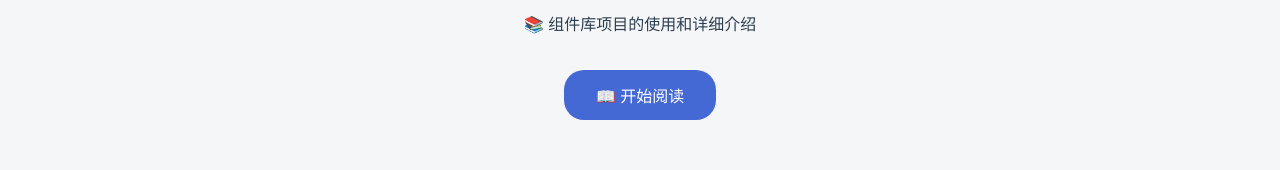
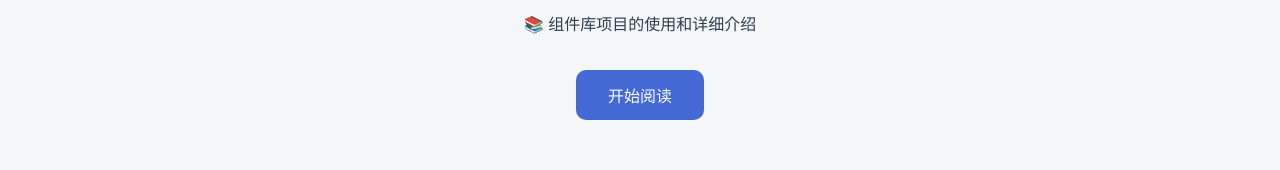
Before and after one commit to hec990/Orange-UI, a Vue app: page / in a window 1280 px wide. Shown: the part 205-375 px from the top of the page. Built offline with nearby package versions, Linux system fonts and the light colour scheme.

Commit message:
更新home页面样式

```diff
--- a/src/views/Home.vue
+++ b/src/views/Home.vue
@@ -10,7 +10,7 @@
        </div>
        <div class="button">
          <div>
-           <router-link to="/doc">📖 开始阅读</router-link>
+           <router-link to="/doc">开始阅读</router-link>
          </div>
        </div>
      </div>
@@ -65,7 +65,7 @@ export default {
     margin-top: 35px;
     div{
       padding: 13px 32px;
-      border-radius: 20px;
+      border-radius: 10px;
       background-color:#4569d4;
       a{
         color: white;
```
